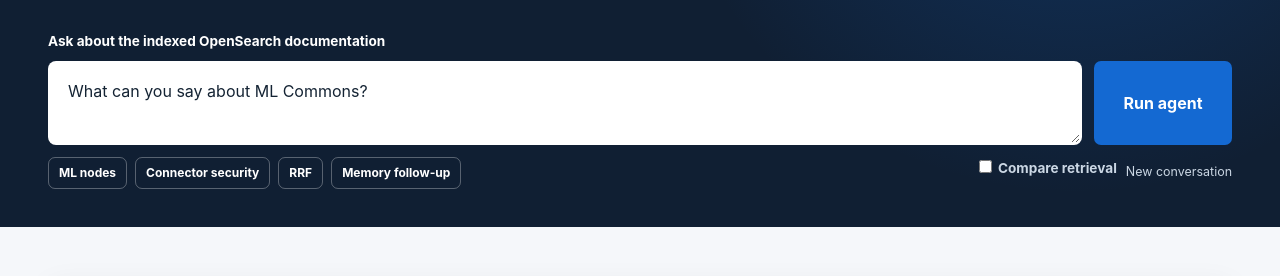
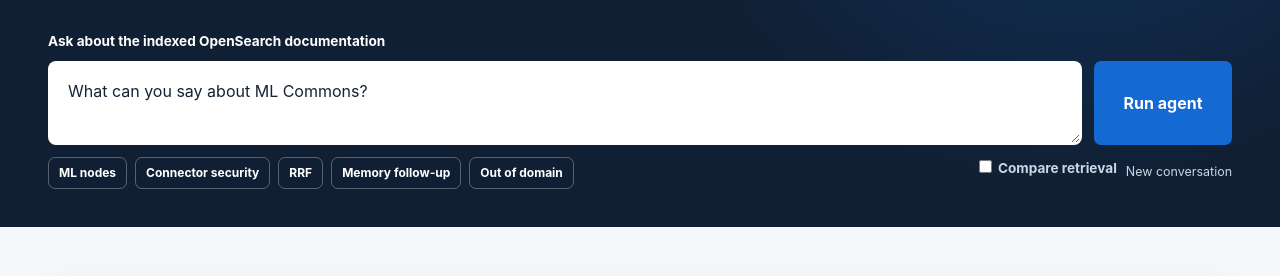
Before and after one commit to Aiven-Labs/opensearch-ml-commons-demo, a website: page ui/index.html in a window 1280 px wide. Shown: the part 226-502 px from the top of the page. Drawn offline with Linux system fonts and the light colour scheme; no server answers.

Commit message:
improved demo and added UI screenshots

```diff
--- a/ui/index.html
+++ b/ui/index.html
@@ -37,6 +37,7 @@
               <button type="button" data-question="How are connector credentials protected?">Connector security</button>
               <button type="button" data-question="How does reciprocal rank fusion work?">RRF</button>
               <button type="button" data-question="Summarize that in five words." data-requires-memory="true">Memory follow-up</button>
+              <button type="button" data-question="What is the weather in Vienna now?">Out of domain</button>
             </div>
             <div class="conversation">
               <label class="compare-toggle">
```
Also changed, not shown: README.md, img/agent_demo_question_1.png (added), img/agent_demo_question_2_with_memory.png (added), img/agent_demo_question_out_of_domain.png (added), img/local_and_remote_models.png (added).
